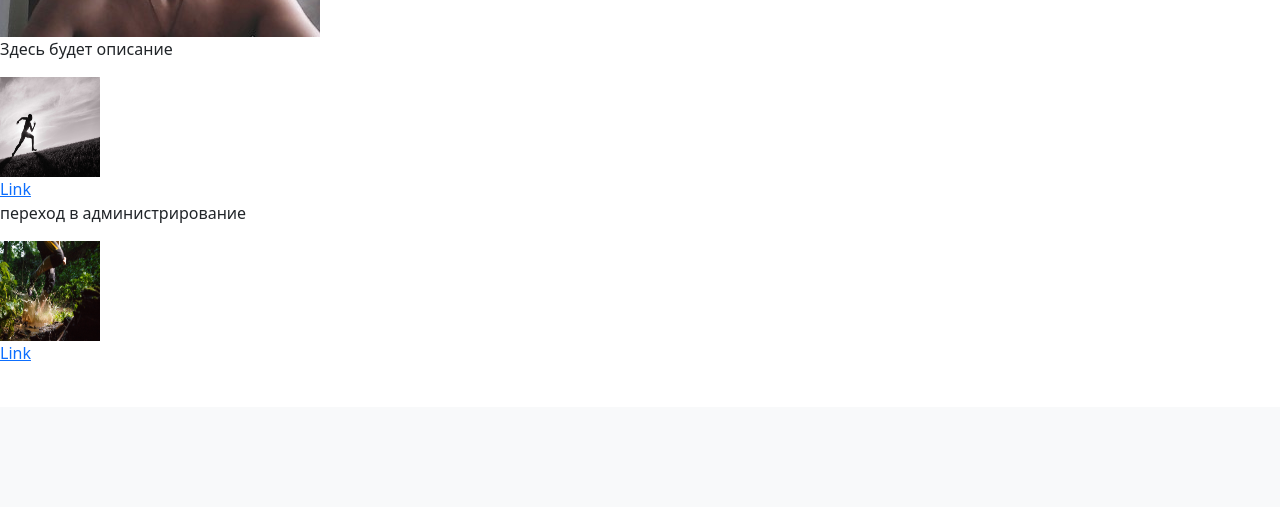
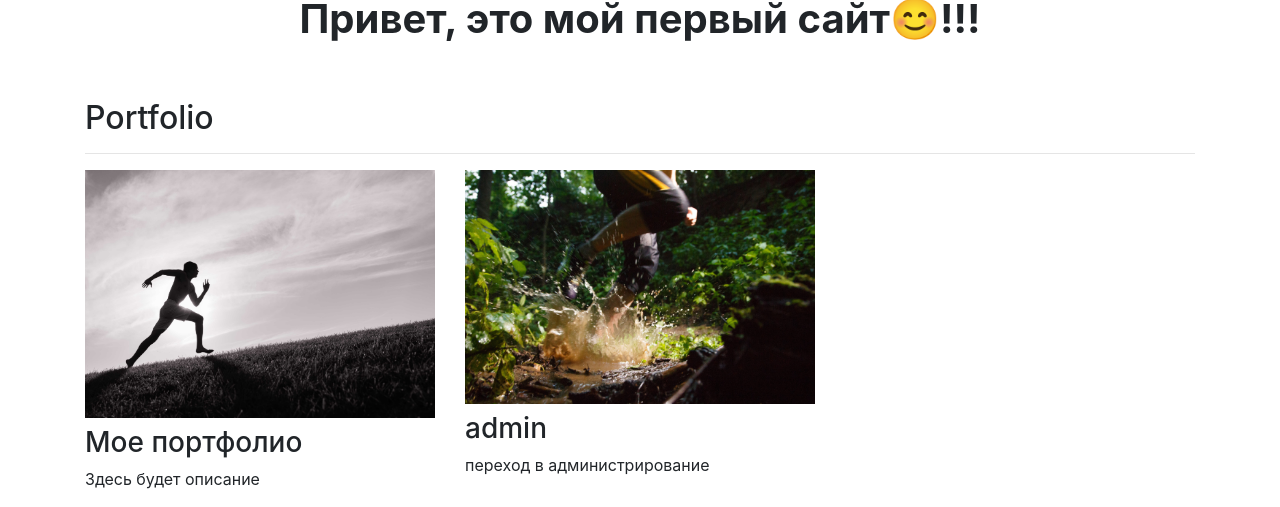
Before and after one commit to AndreyArtemov/Portfolio, a Django app: page / in a window 1280 px wide. Shown: the part 393-900 px from the top of the page. Before the commit the page ends 754 px from the top, so only its background shows below. Run offline with Django 4.2, Linux system fonts and the light colour scheme; data comes from the database, SQL or seed files in the repository; some libraries are stand-ins or nearby versions.

Commit message:
внес изменение в код согласно урокам

```diff
--- a/portfolio/templates/portfolio/base.html
+++ b/portfolio/templates/portfolio/base.html
@@ -1,55 +1,62 @@
+{% load static %}
 <!doctype html>
 <html lang="en">
+
 <head>
+  <!-- Required meta tags -->
   <meta charset="utf-8">
-    <meta name="viewport" content="width=device-width, initial-scale=1">
-    <title>Bootstrap demo</title>
-    <link href="https://cdn.jsdelivr.net/npm/bootstrap@5.2.0/dist/css/bootstrap.min.css" rel="stylesheet" integrity="sha384-gH2yIJqKdNHPEq0n4Mqa/HGKIhSkIHeL5AyhkYV8i59U5AR6csBvApHHNl/vI1Bx" crossorigin="anonymous">
+  <meta name="viewport" content="width=device-width, initial-scale=1, shrink-to-fit=no">
+
+  <!-- Bootstrap CSS -->
+  <link rel="stylesheet" href="https://stackpath.bootstrapcdn.com/bootstrap/4.4.1/css/bootstrap.min.css" integrity="sha384-Vkoo8x4CGsO3+Hhxv8T/Q5PaXtkKtu6ug5TOeNV6gBiFeWPGFN9MuhOf23Q9Ifjh" crossorigin="anonymous">
+
+  <link rel="stylesheet" href="{% static "portfolio/custom.css" %}">
+
+  <link href="https://fonts.googleapis.com/css?family=Lato&display=swap" rel="stylesheet">
+
+  <link rel="icon" type="image/png" href="{% static "portfolio/1234.jpg" %}">
+
+  <title>Андрей Артемов</title>
 </head>
+
 <body>
-  <nav class="navbar navbar-expand-lg bg-light">
-  <div class="container-fluid">
-    <a class="navbar-brand" href="#">Navbar</a>
-    <button class="navbar-toggler" type="button" data-bs-toggle="collapse" data-bs-target="#navbarNav" aria-controls="navbarNav" aria-expanded="false" aria-label="Toggle navigation">
+
+  <nav id="topNav" class="navbar navbar-expand-md navbar-light">
+    <div class="container">
+      <a class="navbar-brand" href="{% url 'home' %}">
+        <img src="{% static "portfolio/1234.jpg" %}" width="30" height="30" class="d-inline-block align-top" alt="Андрей Logo">
+        <span>Андрей Артемов</span>
+      </a>
+      <button class="navbar-toggler" type="button" data-toggle="collapse" data-target="#navbarNav" aria-controls="navbarNav" aria-expanded="false" aria-label="Toggle navigation">
         <span class="navbar-toggler-icon"></span>
       </button>
-    <div class="collapse navbar-collapse" id="navbarNav">
-      <ul class="navbar-nav">
-
+      <div class="collapse navbar-collapse text-center" id="navbarNav">
+        <ul class="navbar-nav ml-auto">
           <li class="nav-item">
-          <a class="nav-link active" aria-current="page" href="#">Home</a>
+            <a class="nav-link" href="{% static "portfolio/resume.pdf" %}">Resume</a>
           </li>
           <li class="nav-item">
-          <a class="nav-link" href="#">Features</a>
+            <a class="nav-link" href="https://www.linkedin.com/in/nick-walter/" target="_blank">LinkedIn</a>
           </li>
           <li class="nav-item">
-          <a class="nav-link" href="#">Pricing</a>
+            <a class="nav-link" href="https://twitter.com/ZappyCode" target="_blank">Twitter</a>
           </li>
-        <li class="nav-item">
-          <a class="nav-link disabled">Disabled</a>
-
+          <li>
+            <a role="button" href="{% url 'blog:all_blogs' %}" class="btn btn-primary">Blog</a>
           </li>
-
         </ul>
-    <nav class="navbar bg-light">
-  <div class="container-fluid">
-
-    <form class="d-flex" role="search">
-      <input class="form-control me-2" type="search" placeholder="Search" aria-label="Search">
-      <button class="btn btn-outline-success" type="submit">Search</button>
-    </form>
-  </div>
-</nav>
       </div>
     </div>
   </nav>
-  <nav class="navbar bg-light">
-  <div class="container-fluid">
+  <div class="container">
+    {% block content %}{% endblock %}
+  </div>
 
+  <!-- Optional JavaScript -->
+  <!-- jQuery first, then Popper.js, then Bootstrap JS -->
+  <script src="https://code.jquery.com/jquery-3.4.1.slim.min.js" integrity="sha384-J6qa4849blE2+poT4WnyKhv5vZF5SrPo0iEjwBvKU7imGFAV0wwj1yYfoRSJoZ+n" crossorigin="anonymous"></script>
+  <script src="https://cdn.jsdelivr.net/npm/popper.js@1.16.0/dist/umd/popper.min.js" integrity="sha384-Q6E9RHvbIyZFJoft+2mJbHaEWldlvI9IOYy5n3zV9zzTtmI3UksdQRVvoxMfooAo" crossorigin="anonymous"></script>
+  <script src="https://stackpath.bootstrapcdn.com/bootstrap/4.4.1/js/bootstrap.min.js" integrity="sha384-wfSDF2E50Y2D1uUdj0O3uMBJnjuUD4Ih7YwaYd1iqfktj0Uod8GCExl3Og8ifwB6" crossorigin="anonymous"></script>
+</body>
 
-  </div>
-</nav>
-{% block content %}{% endblock %}
-    <script src="https://cdn.jsdelivr.net/npm/bootstrap@5.2.0/dist/js/bootstrap.bundle.min.js" integrity="sha384-A3rJD856KowSb7dwlZdYEkO39Gagi7vIsF0jrRAoQmDKKtQBHUuLZ9AsSv4jD4Xa" crossorigin="anonymous"></script>
-  </body>
 </html>
--- a/portfolio/templates/portfolio/home.html
+++ b/portfolio/templates/portfolio/home.html
@@ -1,25 +1,40 @@
-{% extends 'portfolio/base.html' %}
-{% block content %}
-    <h1>Это мое портфолио</h1>
+{% extends "portfolio/base.html" %}
 
 {% load static %}
-<a href="{% url 'blog:all_blogs' %}">Blog</a>
-<br>
-<a href="{% static 'portfolio/Андрей Артёмов.pdf' %}">Resume</a>
-<br>
-<img src="{% static 'portfolio/WIN_20220809_15_36_36_Pro.jpg' %}"
 
-{% for project in projects %}
+{% block content %}
 
-<br>
+<div class="row justify-content-center my-3">
+  <div class="col-5">
+    <img src="{% static 'portfolio/IMG_20210721_064947_834.jpg' %}" class="img-fluid">
+  </div>
+</div>
 
-<p>{{ project.description }}</p>
-<img src="{{ project.image.url }}" height=100 width=100>
-{% if project.url %}
-<br><a href="{{ project.url }}">Link</a>
-{% endif %}
+<div class="row justify-content-center mb-3">
+  <div class="col-md-9 text-center">
+    <h1 id="hometext" class="font-weight-bold">Привет, это мой первый сайт😊!!!</h1>
+  </div>
+</div>
 
+<h2 class="mt-5">Portfolio</h2>
+<hr>
+<div class="row">
+  {% for project in projects %}
+  <div class="col-lg-4 col-md-6">
 
-{% endfor %}
+    {% if project.url %}
+    <a href="{{ project.url }}">
+      <img src="{{ project.image.url }}" class="img-fluid mb-2">
+    </a>
+    {% else %}
+
+    <img src="{{ project.image.url }}" class="img-fluid mb-2">
+    {% endif %}
+    <h3>{{ project.title }}</h3>
+    <p>{{ project.description }}</p>
+
+  </div>
+  {% endfor %}
+</div>
 
 {% endblock %}
```
Also changed, not shown: blog/templates/blog/all_blogs.html (+17 -8 lines), blog/templates/blog/detail.html (+6 -3 lines). Lines whose indentation alone changed are shown as unchanged.
